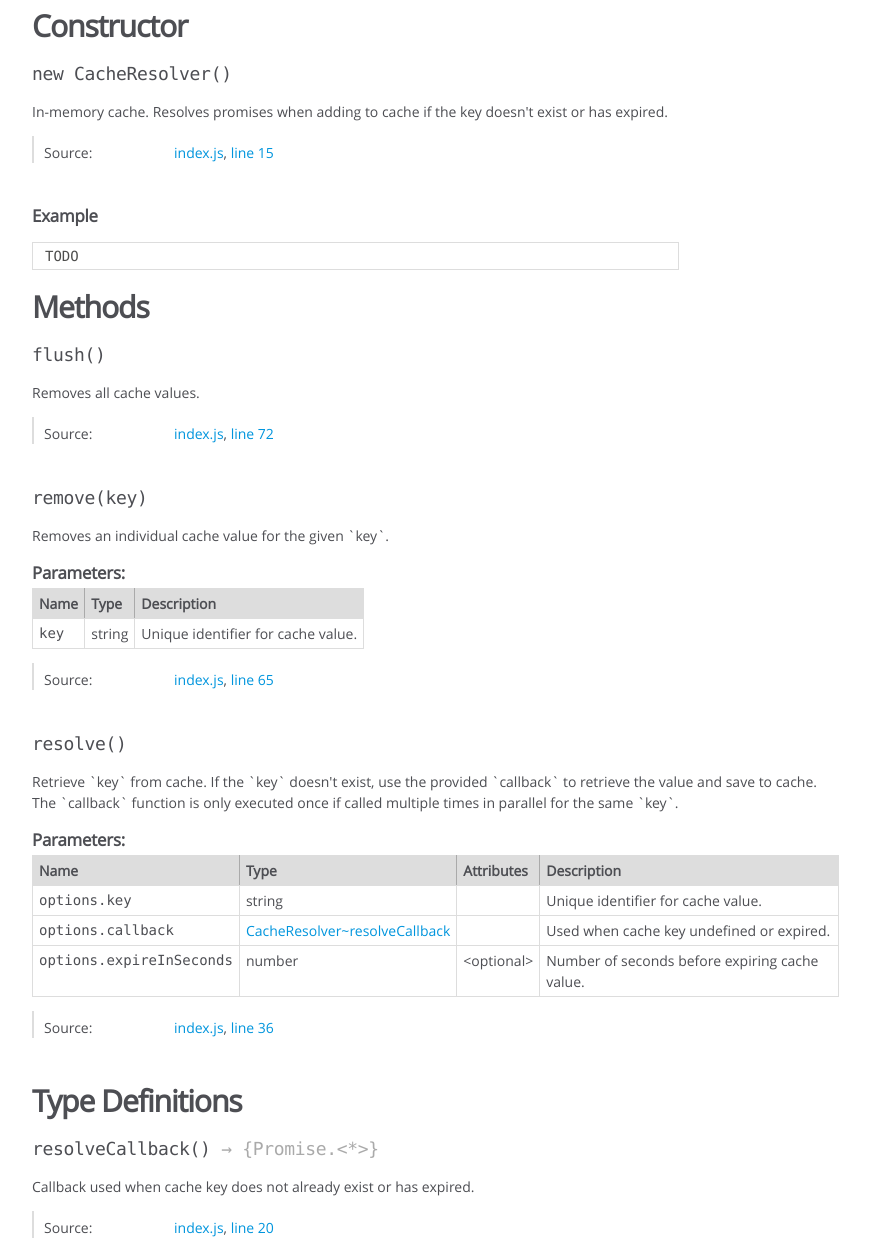
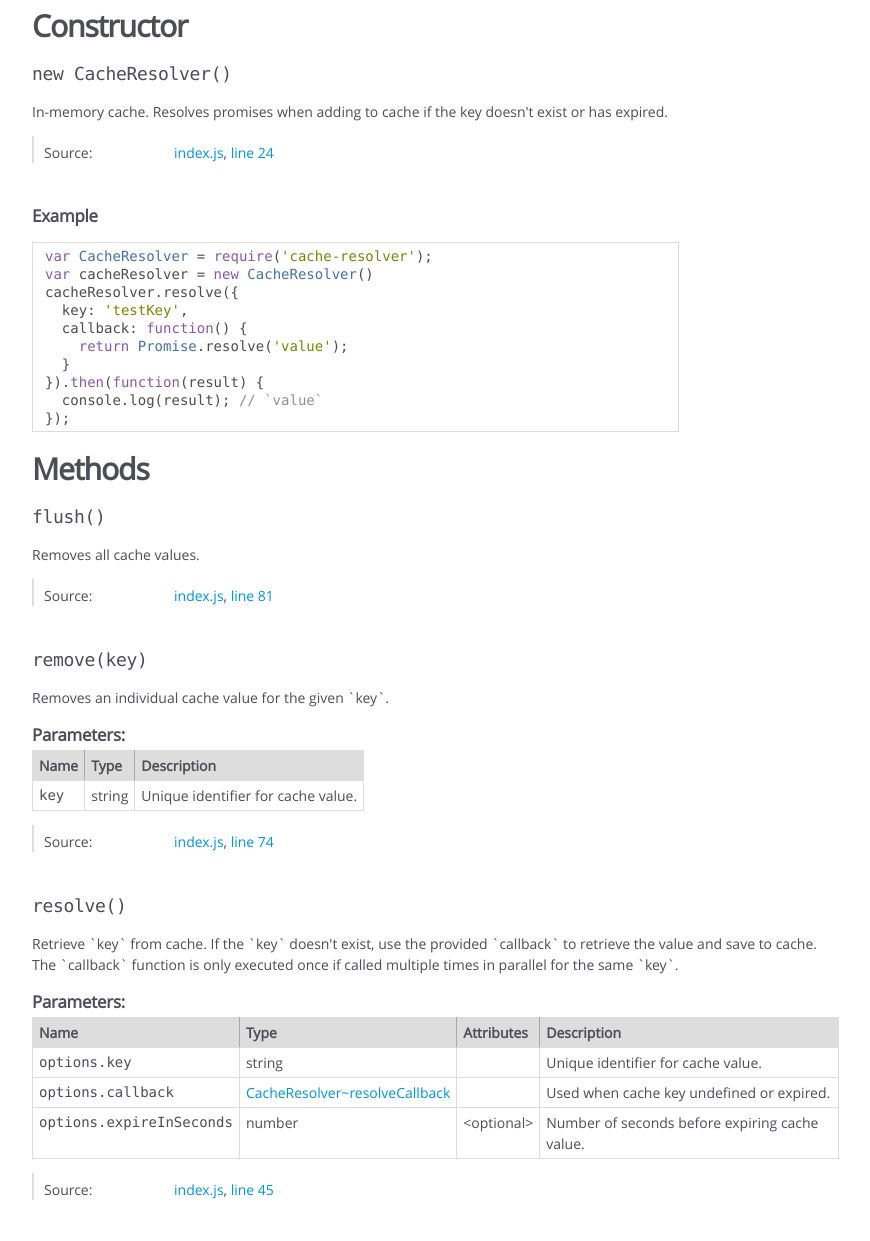
Before and after one commit to coreyferguson/cache-resolver, a plain HTML site: page CacheResolver.html in a window 1280 px wide. Shown: the part 228-1469 px from the top of the page, without its empty margins (0-870 px from the left). Drawn offline with Linux system fonts and the light colour scheme.

Commit message:
Release v0.1.2

```diff
--- a/CacheResolver.html
+++ b/CacheResolver.html
@@ -96,7 +96,7 @@ doesn't exist or has expired.
 
     <dt class="tag-source">Source:</dt>
     <dd class="tag-source"><ul class="dummy"><li>
-        <a href="index.js.html">index.js</a>, <a href="index.js.html#line15">line 15</a>
+        <a href="index.js.html">index.js</a>, <a href="index.js.html#line24">line 24</a>
     </li></ul></dd>
 
 
@@ -123,7 +123,16 @@ doesn't exist or has expired.
 
     <h5>Example</h5>
 
-    <pre class="prettyprint"><code>TODO</code></pre>
+    <pre class="prettyprint"><code>var CacheResolver = require('cache-resolver');
+var cacheResolver = new CacheResolver()
+cacheResolver.resolve({
+  key: 'testKey',
+  callback: function() {
+    return Promise.resolve('value');
+  }
+}).then(function(result) {
+  console.log(result); // `value`
+});</code></pre>
 
 
 
@@ -201,7 +210,7 @@ doesn't exist or has expired.
 
     <dt class="tag-source">Source:</dt>
     <dd class="tag-source"><ul class="dummy"><li>
-        <a href="index.js.html">index.js</a>, <a href="index.js.html#line72">line 72</a>
+        <a href="index.js.html">index.js</a>, <a href="index.js.html#line81">line 81</a>
     </li></ul></dd>
 
 
@@ -332,7 +341,7 @@ doesn't exist or has expired.
 
     <dt class="tag-source">Source:</dt>
     <dd class="tag-source"><ul class="dummy"><li>
-        <a href="index.js.html">index.js</a>, <a href="index.js.html#line65">line 65</a>
+        <a href="index.js.html">index.js</a>, <a href="index.js.html#line74">line 74</a>
     </li></ul></dd>
 
 
@@ -539,7 +548,7 @@ is only executed once if called multiple times in parallel for the same `key`.
 
     <dt class="tag-source">Source:</dt>
     <dd class="tag-source"><ul class="dummy"><li>
-        <a href="index.js.html">index.js</a>, <a href="index.js.html#line36">line 36</a>
+        <a href="index.js.html">index.js</a>, <a href="index.js.html#line45">line 45</a>
     </li></ul></dd>
 
 
@@ -627,7 +636,7 @@ is only executed once if called multiple times in parallel for the same `key`.
 
     <dt class="tag-source">Source:</dt>
     <dd class="tag-source"><ul class="dummy"><li>
-        <a href="index.js.html">index.js</a>, <a href="index.js.html#line20">line 20</a>
+        <a href="index.js.html">index.js</a>, <a href="index.js.html#line29">line 29</a>
     </li></ul></dd>
 
 
@@ -691,7 +700,7 @@ is only executed once if called multiple times in parallel for the same `key`.
 <br class="clear">
 
 <footer>
-    Documentation generated by <a href="https://github.com/jsdoc3/jsdoc">JSDoc 3.4.0</a> on Sat Jan 02 2016 16:31:52 GMT-0800 (PST)
+    Documentation generated by <a href="https://github.com/jsdoc3/jsdoc">JSDoc 3.4.0</a> on Sat Jan 02 2016 22:44:06 GMT-0800 (PST)
 </footer>
 
 <script> prettyPrint(); </script>
```
Also changed, not shown: index.html (+1 -1 lines), index.js.html (+11 -2 lines).
